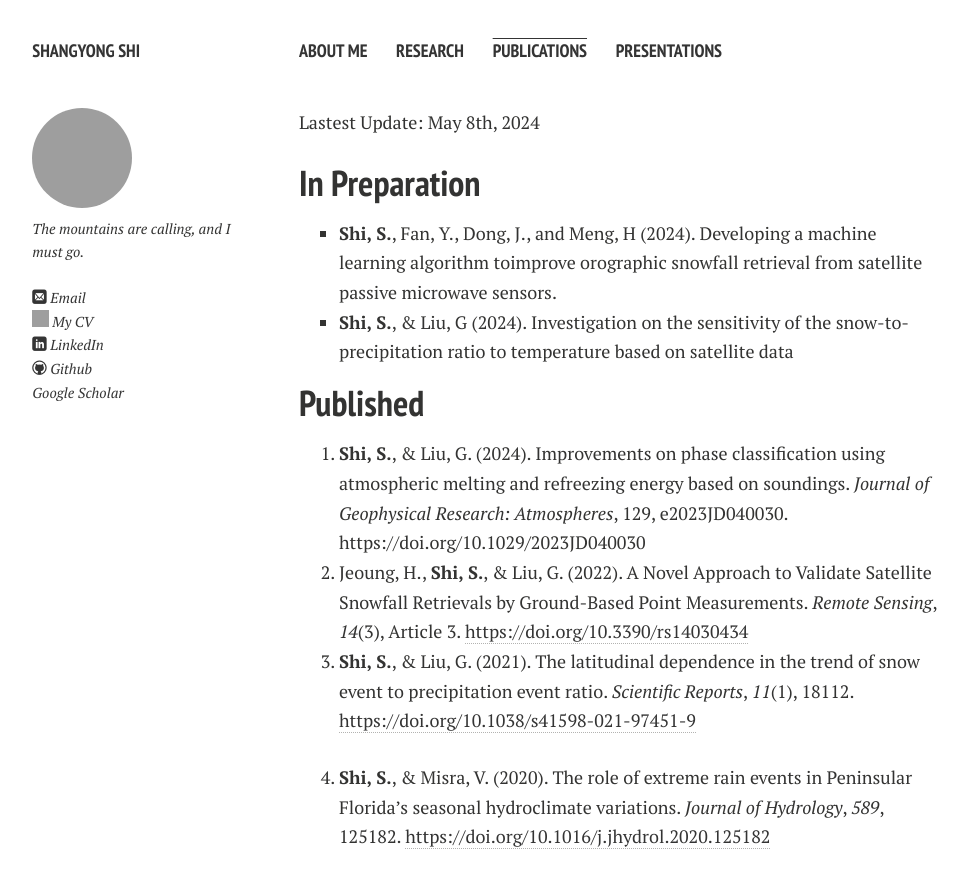
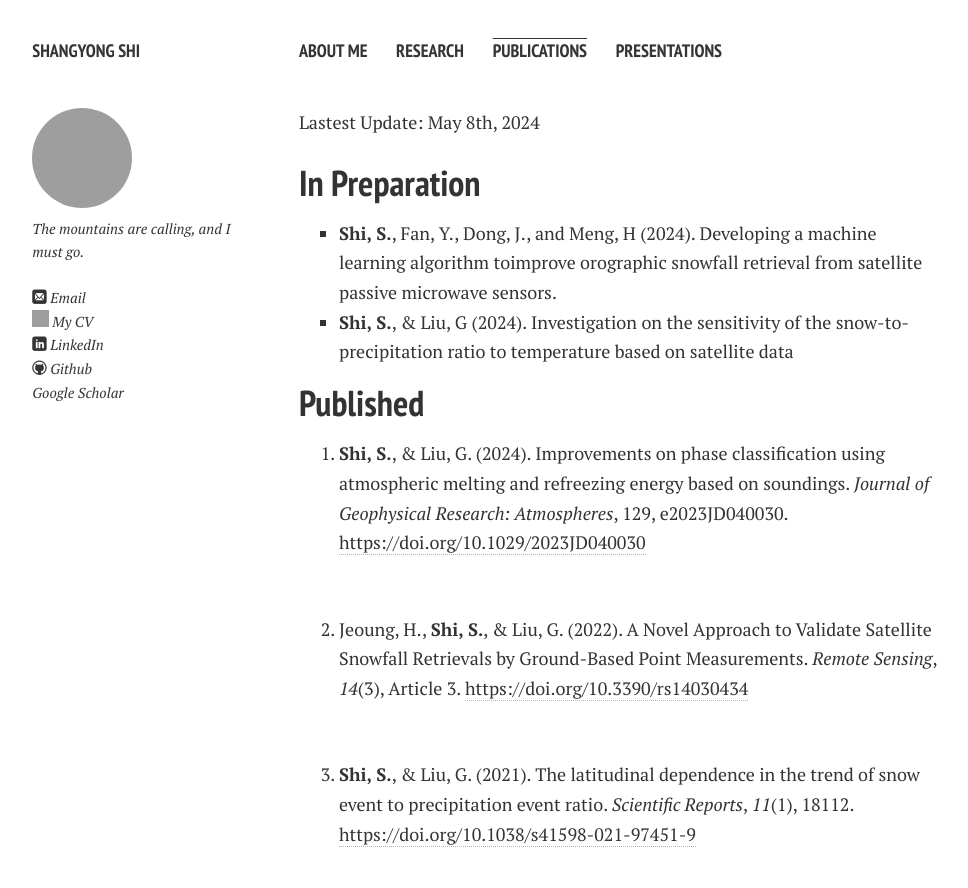
Before and after one commit to ShangyongShi/shangyongshi.github.io, a Jekyll site: the page built from publications.md, in a window 1280 px wide and 900 px high. Shown: the top 888 px of the window, without its empty margins (21-989 px from the left). Built offline with Jekyll 4.4.1, drawn with Linux system fonts in a browser that asks for light colours; nearby versions of some CDN libraries; comment, search, counter and statistics services are not loaded; a style sheet for code colours, icons or effects is not loaded; grey boxes are pictures that could not be loaded.

Commit message:
add spacing and add link

```diff
--- a/publications.md
+++ b/publications.md
@@ -13,11 +13,19 @@ Lastest Update: May 8th, 2024
 
 ## Published
 
-1. **Shi, S.**, & Liu, G. (2024). Improvements on phase classification using atmospheric melting and refreezing energy based on soundings. *Journal of Geophysical Research: Atmospheres*, 129, e2023JD040030. https://doi.org/10.1029/2023JD040030<br>
-2. Jeoung, H., **Shi, S.**, & Liu, G. (2022). A Novel Approach to Validate Satellite Snowfall Retrievals by Ground-Based Point Measurements. *Remote Sensing*, *14*(3), Article 3. [https://doi.org/10.3390/rs14030434](https://doi.org/10.3390/rs14030434)<br>
-3. **Shi, S.**, & Liu, G. (2021). The latitudinal dependence in the trend of snow event to precipitation event ratio. *Scientific Reports*, *11*(1), 18112. [https://doi.org/10.1038/s41598-021-97451-9](https://doi.org/10.1038/s41598-021-97451-9) <br>
+1. **Shi, S.**, & Liu, G. (2024). Improvements on phase classification using atmospheric melting and refreezing energy based on soundings. *Journal of Geophysical Research: Atmospheres*, 129, e2023JD040030. [https://doi.org/10.1029/2023JD040030](https://doi.org/10.1029/2023JD040030)
 
-4. **Shi, S.**, & Misra, V. (2020). The role of extreme rain events in Peninsular Florida’s seasonal hydroclimate variations. *Journal of Hydrology*, *589*, 125182. [https://doi.org/10.1016/j.jhydrol.2020.125182](https://doi.org/10.1016/j.jhydrol.2020.125182) <br>
+   <br>
+
+2. Jeoung, H., **Shi, S.**, & Liu, G. (2022). A Novel Approach to Validate Satellite Snowfall Retrievals by Ground-Based Point Measurements. *Remote Sensing*, *14*(3), Article 3. [https://doi.org/10.3390/rs14030434](https://doi.org/10.3390/rs14030434)
+
+   <br>
+
+3. **Shi, S.**, & Liu, G. (2021). The latitudinal dependence in the trend of snow event to precipitation event ratio. *Scientific Reports*, *11*(1), 18112. [https://doi.org/10.1038/s41598-021-97451-9](https://doi.org/10.1038/s41598-021-97451-9)
+
+   <br>
+
+4. **Shi, S.**, & Misra, V. (2020). The role of extreme rain events in Peninsular Florida’s seasonal hydroclimate variations. *Journal of Hydrology*, *589*, 125182. [https://doi.org/10.1016/j.jhydrol.2020.125182](https://doi.org/10.1016/j.jhydrol.2020.125182)
 
 <br>
 
```
